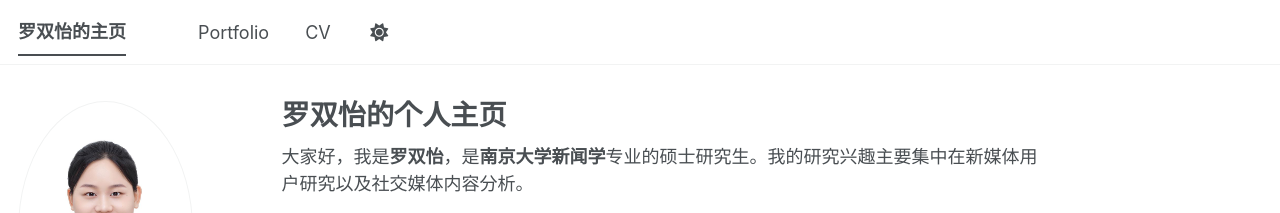
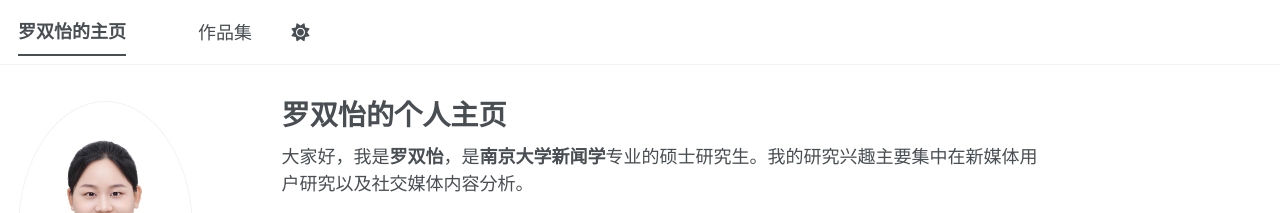
Before and after one commit to luoshuangyi122/luoshuangyi122.github.io, a Jekyll site: the page built from _pages/about.md, in a window 1280 px wide. Shown: the top 213 px of the page. Built offline with Jekyll 4.4.1, drawn with Linux system fonts in a browser that asks for light colours; a style sheet for code colours, icons or effects is not loaded.

Commit message:
Update navigation.yml

```diff
--- a/_data/navigation.yml
+++ b/_data/navigation.yml
@@ -17,14 +17,14 @@ main:
 #  - title: "Teaching"
 #   url: /teaching/
 
-  - title: "Portfolio"
+  - title: "作品集"
     url: /portfolio/
 
 #  - title: "Blog Posts"
 #    url: /year-archive/
 
-  - title: "CV"
-    url: /cv/
+#  - title: "CV"
+#    url: /cv/
 
   # - title: "CV"
   #   url: /cv-json/
```
